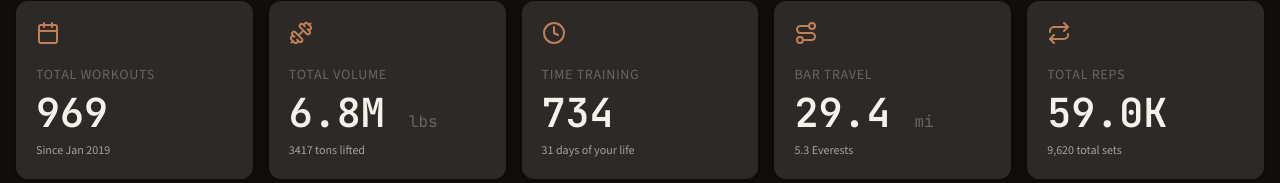
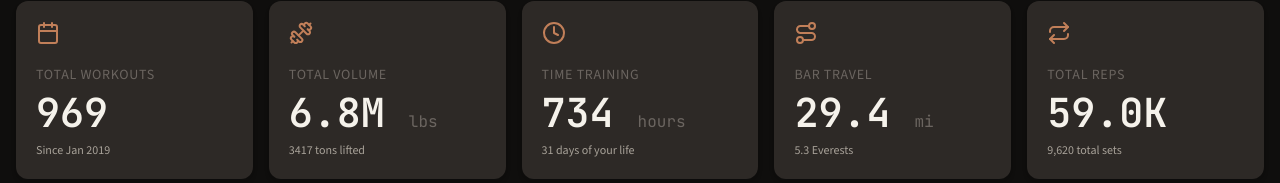
Before and after one commit to avianbc/dashboard, a SvelteKit app: page / in a window 1280 px wide. Shown: the part 216-399 px from the top of the page. Built offline with nearby package versions, Linux system fonts and the light colour scheme.

Commit message:
Add units to TIME TRAINING hero card

```diff
--- a/src/routes/+page.svelte
+++ b/src/routes/+page.svelte
@@ -251,7 +251,10 @@
 					</div>
 					<div class="stat-content">
 						<div class="stat-label">Time Training</div>
-						<div class="stat-value">{formatNumber(summary.totalHours)}</div>
+						<div class="stat-value">
+							{formatNumber(summary.totalHours)}
+							<span class="unit-label">hours</span>
+						</div>
 						<div class="stat-subtitle">
 							{(summary.totalHours / 24).toFixed(0)} days of your life
 						</div>
```
